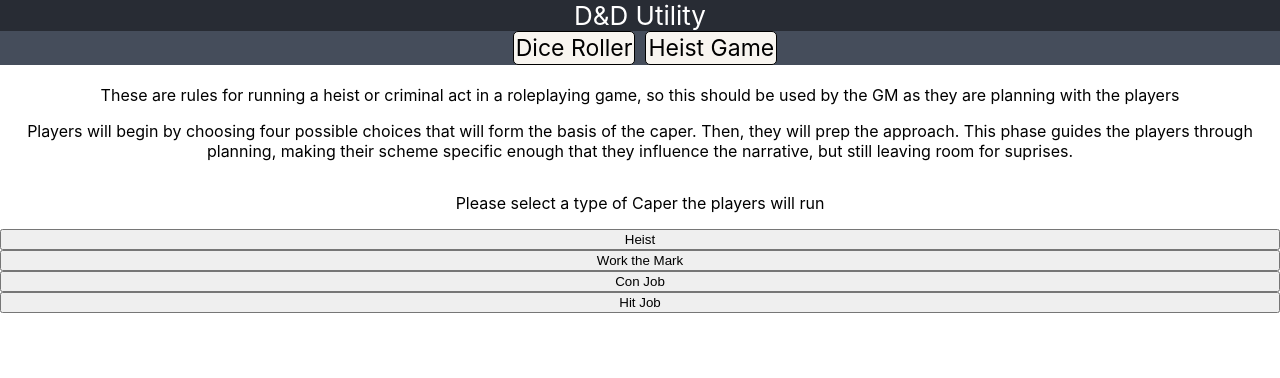
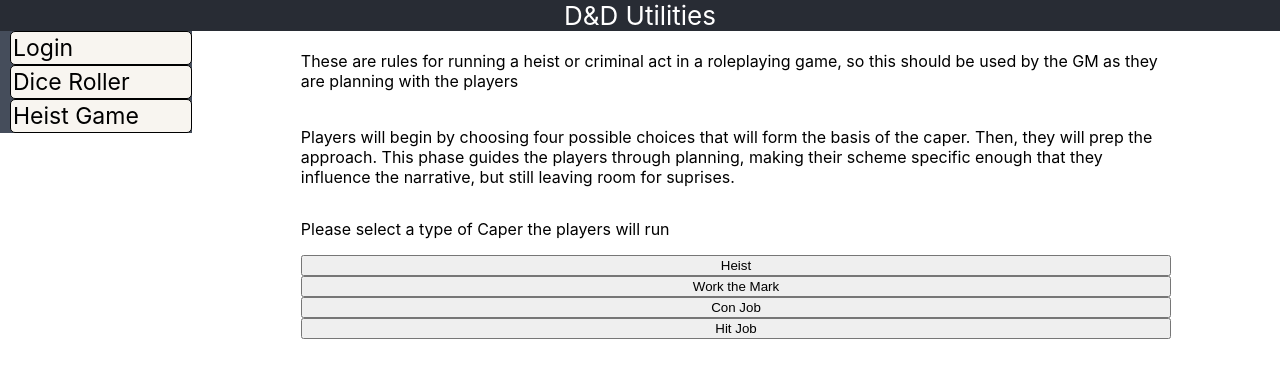
Before and after one commit to whelanworkmaster/DnDUtility, a React (Create React App) app: page /capersAndHeists in a window 1280 px wide. Shown: the top 378 px of the page. Built offline with nearby package versions, Linux system fonts and the light colour scheme.

Commit message:
Changed main layout to side menu, refactored some

```diff
--- a/src/App.css
+++ b/src/App.css
@@ -1,21 +1,29 @@
 .Top-level {
-  text-align: center;
+  text-align: left;
   display:flex;
   justify-content: center;
-  margin-top: 20px;
+  margin: 20px 10%;
 }
+
+.Body {
+  display: flex;
+}
+
 .Dice-roller {
   text-align: center;
   display:flex;
   justify-content: center;
+  flex-direction: column;
+  width: 80%;
+  margin-top: 20px;
 }
 
 .Heist-game {
-  text-align: center;
+  text-align: left;
   display:flex;
   justify-content: center;
   flex-direction: column;
-  /* max-width: 70pc; */
+  margin: 0 10%;
 }
 
 .App-header {
@@ -31,16 +39,19 @@
 
 .App-menu {
   background-color: #454d5b;
-  min-height: 7px;
-  display:flex;
-  flex-direction: row;
-  align-items: center;
-  justify-content: center;
+  height: 100%;
+  display: flex;
+  flex-direction: column;
+  align-items: left;
+  justify-content: left;
   font-size: calc(7px + 2vmin);
-  color: white
+  color: white;
+  width: 15%;
+  min-width: 15%;
+  flex-grow: 0;
 }
 
-.Header-button {
+.Menu-button {
   border: 1px solid black;
   margin-left: 10px;
   background-color: rgb(248, 245, 240);
--- a/src/App.js
+++ b/src/App.js
@@ -1,7 +1,7 @@
 import React, { Component } from 'react';
 import './App.css';
 import DiceRoller from './client/DiceRoller.js'
-import Header from './client/Header.js'
+import SideMenu from './client/SideMenu.js'
 import CapersAndHeists from './client/CapersAndHeists'
 import { BrowserRouter as Router, Route} from "react-router-dom";
 
@@ -11,9 +11,12 @@
         <div>
           <Router>
             <div>
-              <Header></Header>
-              <Route path="/diceRoller" component={DiceRoller}></Route>
-              <Route path="/capersAndHeists" component={CapersAndHeists}></Route>
+              <div className="App-header">D&D Utilities</div>
+              <div className="Body">
+                <SideMenu></SideMenu>
+                <Route path="/diceRoller" component={DiceRoller}></Route>
+                <Route path="/capersAndHeists" component={CapersAndHeists}></Route>
+              </div>
             </div>
           </Router>
         </div>
--- a/src/client/CapersAndHeists.js
+++ b/src/client/CapersAndHeists.js
@@ -19,28 +19,22 @@
         }
     }
 
-    caperType() {
-        return (
-            <div>duh</div>
-        )
-    }
-
     render() {
         const heistType = this.state.heistType;
-        let caperText;
+        let caperTypeText;
         switch(heistType) {
-            case 'heist': caperText = <p className="Heist-game">If the method is heist, you want to know where they're sneaking in and when.
+            case 'heist': caperTypeText = <p className="Heist-game">If the method is heist, you want to know where they're sneaking in and when.
                 Ex: "We're hitting the wizards tower while everyone is distracted by the tournabment. A heist will involve stealth as the
                 primary skill the players will use. Try to plan skill encounters that involve stealth checks. </p>
                 break;
-            case 'workTheMark': caperText = <p className="Heist-game">If the method is work the mark you need to know what offer they are making
+            case 'workTheMark': caperTypeText = <p className="Heist-game">If the method is work the mark you need to know what offer they are making
                 to their mark i.e. we are going to blackmail them to get what we want. </p>
                 break;
-            case 'conJob': caperText = <p className="Heist-game">If the method is Con Job what is the method of deception? You want to broadly know
+            case 'conJob': caperTypeText = <p className="Heist-game">If the method is Con Job what is the method of deception? You want to broadly know
                 what they are lying about but not every detail of the con. Ex: "We want her to think I am her long lost uncle". Don't need to know
                 how they are deceiving, just the core con.</p>
                 break;
-            case 'hitJob': caperText = <p className="Heist-game">If the method is hit job have them tell you the target and where they want
+            case 'hitJob': caperTypeText = <p className="Heist-game">If the method is hit job have them tell you the target and where they want
                 the ambush to happen. Keep it loose ex: "We're hitting them at their house"; "We're attacking here when her convoy is moving".
                 You just want to know what scene the players are expecting. Don't waste table time getting caught in specifics.</p>
                 break;
@@ -62,7 +56,8 @@
                     <button value='conJob' onClick={this.handleChange('heistType')}>Con Job</button>
                     <button value='hitJob' onClick={this.handleChange('heistType')}>Hit Job</button>
                 </form>
-                {caperText}
+                <p> {caperTypeText}
+                </p>
             </div>
         );
     }
--- a/src/client/DiceRoller.js
+++ b/src/client/DiceRoller.js
@@ -49,8 +49,8 @@
             numDiceOptions.push(<option key={i} value={i}>{i}</option>)
         }
         return (
-            <div id="DiceRollerContainer" >
-                <div className="Top-level">
+            <div className="Dice-roller">
+                <div>
                     <div>Pick a die or dice to roll: </div>
                     <form  onSubmit={(e) => this.roll(e)}>
                         <select value={this.state.diceType} onChange={this.handleChange('diceType')}>
@@ -62,8 +62,10 @@
                         <button>Enter</button>
                     </form>
                 </div>
-                <div className="Dice-roller">Total Rolls: {JSON.stringify(this.state.diceRolls)}</div>
-                <div className="Dice-roller">Dice Roll Result: {this.state.diceRollResult}</div>
+                <p>
+                    <div>Total Rolls: {JSON.stringify(this.state.diceRolls)}</div>
+                    <div>Dice Roll Result: {this.state.diceRollResult}</div>
+                </p>
             </div>
         );
     }
--- a/src/client/Header.js
+++ /dev/null
@@ -1,20 +0,0 @@
-import React, { Component } from 'react';
-import { Link } from "react-router-dom";
-
-class Header extends Component{
-
-    render() {
-        return(
-            <div>
-                <div className='App-header'>D&D Utility</div>
-                <div className='App-menu'>
-                    <Link to="/diceRoller" className="Header-button">Dice Roller</Link>
-                    <Link to="/capersAndHeists" className="Header-button">Heist Game</Link>
-                </div>
-            </div>
-        );
-    }
-
-}
-
-export default Header;
--- /dev/null
+++ b/src/client/SideMenu.js
@@ -0,0 +1,18 @@
+import React, { Component } from 'react';
+import { Link } from "react-router-dom";
+
+class SideMenu extends Component{
+
+    render() {
+        return(
+            <div className='App-menu'>
+                <Link to="/login" className="Menu-button">Login</Link>
+                <Link to="/diceRoller" className="Menu-button">Dice Roller</Link>
+                <Link to="/capersAndHeists" className="Menu-button">Heist Game</Link>
+            </div>
+        );
+    }
+
+}
+
+export default SideMenu;
```
